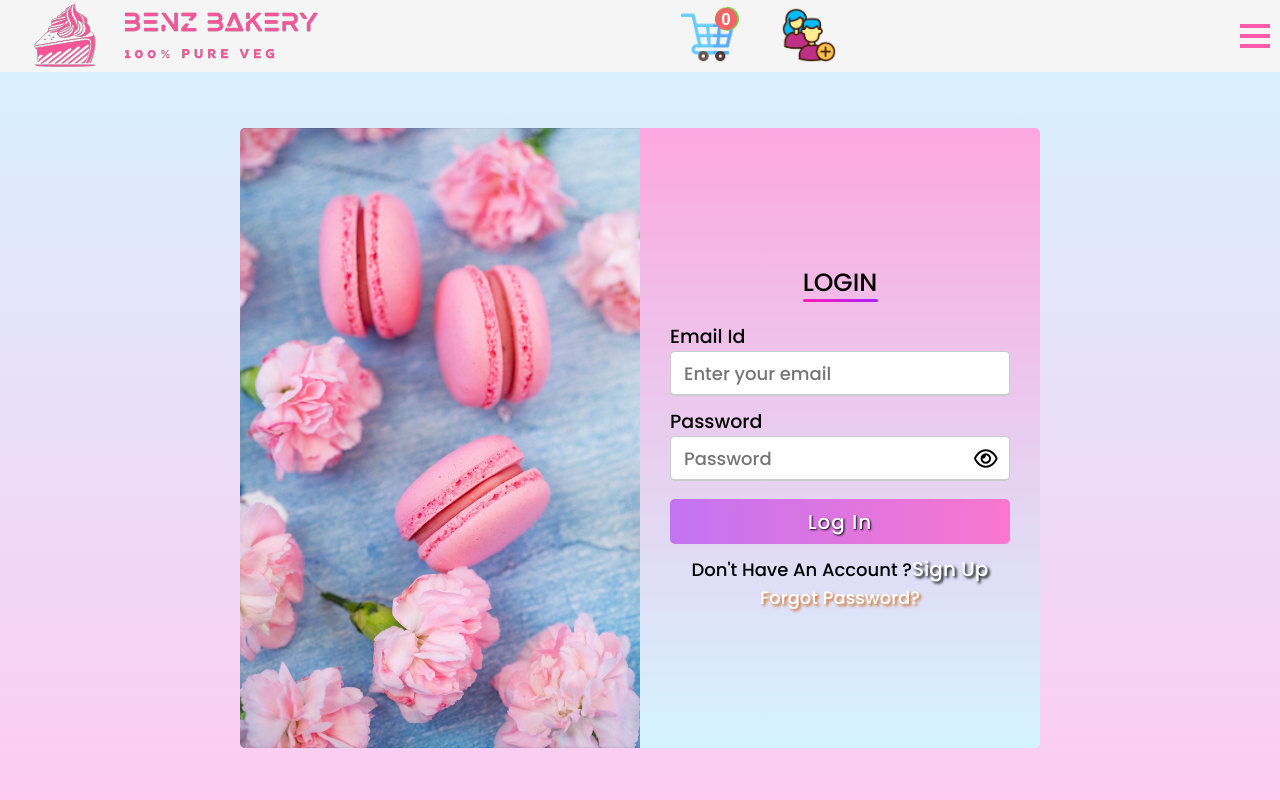
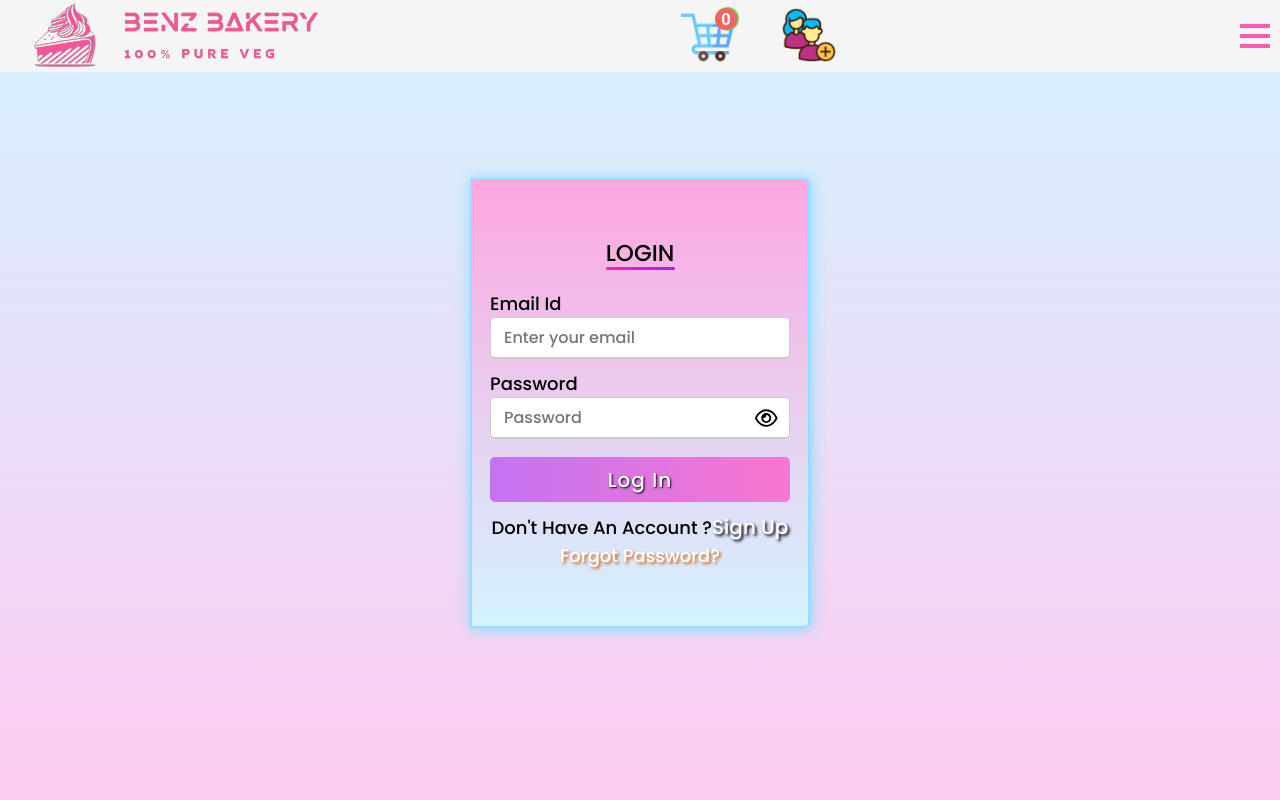
Before and after one commit to akashyadav2000/benzbakery-web-app, a React (Vite) app: page /benzbakery-web-app/Login in a window 1280 px wide. Shown: the top 800 px of the page. Built offline with nearby package versions, Linux system fonts and the light colour scheme; a web font is replaced by a local one.

Commit message:
flickring issue try 2

```diff
--- a/src/components/Login/Login.css
+++ b/src/components/Login/Login.css
@@ -6,34 +6,24 @@
   align-items: center;
   height: 100vh;
   /* width: 400px; */
-  padding-top: 75px;
+  padding-top: 5px;
   width: 100%;
   background: linear-gradient(to top, #fdcbf1, #d4f3ff);
   /*flex-wrap: wrap;*/
 }
 
 .login-image-container {
-  width: 400px;
-  height: 620px;
-  background-color: hotpink;
-  border-top-left-radius: 5px;
-  border-bottom-left-radius: 5px;
-  transition: all 0.5s ease-in-out;
-}
-
-.login-image-container img {
-  height: 100%;
-  width: 100%;
-  object-fit: cover;
-  border-top-left-radius: 5px;
-  border-bottom-left-radius: 5px;
+  display: none;
 }
 
 .login-form-container {
   display: flex;
   align-items: center;
-  width: 400px;
-  height: 620px;
+  justify-content: center;
+  width: 340px;
+  height: 450px;
+  border: 2px solid #92e0ff;
+  box-shadow: 1px 1px 15px #7fdbff;
   background: linear-gradient(to bottom, #fda7df, #d4f3ff);
   padding: 25px 30px;
   border-top-right-radius: 5px;
@@ -45,7 +35,7 @@
   font-family: "Poppins", sans-serif;
   /* margin-top: 115px; */
   margin-bottom: 20px;
-  font-size: 25px;
+  font-size: 23px;
   font-weight: 500;
   text-align: center;
   position: relative;
@@ -58,7 +48,7 @@
   /* left: 0; */
   bottom: 0;
   height: 3px;
-  width: 75px;
+  width: 69.3px;
   border-radius: 5px;
   background: linear-gradient(to right, #ff1db4, #ac1dff);
 }
@@ -70,17 +60,17 @@
 .login-details {
   font-family: "Poppins", sans-serif;
   font-weight: 500;
-  font-size: 19px;
+  font-size: 18px;
   margin-bottom: 3px;
   cursor: default;
 }
 
 .login-text-box {
   font-family: "Poppins", sans-serif;
-  height: 45px;
-  width: 340px;
+  height: 42px;
+  width: 300px;
   outline: none;
-  font-size: 18px;
+  font-size: 16px;
   border-radius: 5px;
   padding-inline: 13px;
   border: 1px solid #ccc;
@@ -92,20 +82,20 @@
 }
 
 .login-text-box:focus-visible {
-  transform: scale(105%);
+  transform: scale(103%);
   border-color: #9b59b6;
 }
 .login-pass-box {
-  padding-right: 12.7%;
+  padding-right: 13.6%;
 }
 
 .login-password-eye {
   position: absolute;
   display: flex;
-  margin-top: -54px;
-  margin-left: 304px;
+  margin-top: -52px;
+  margin-left: 265px;
   cursor: pointer;
-  font-size: 21px;
+  font-size: 20px;
 }
 
 .login-error-messages {
@@ -135,7 +125,7 @@
 }
 
 .login-btn:hover {
-  transform: scale(105%);
+  transform: scale(103%);
   text-shadow: 1px 1px 2px rgb(255, 255, 255);
   background: linear-gradient(to right, #ff1db4, #ac1dff);
   color: #000000;
@@ -199,53 +189,6 @@
 }
 
 @media only screen and (max-width: 460px) {
-  .login-image-container {
-    display: none;
-  }
-  .login-form-container {
-    border: 2px solid #92e0ff;
-    box-shadow: 1px 1px 15px #7fdbff;
-    display: flex;
-    justify-content: center;
-    width: 340px;
-    height: 450px;
-    padding-top: 20px;
-  }
-
-  .login-container {
-    padding-top: 5px;
-  }
-
-  .login-title {
-    font-size: 23px;
-  }
-
-  .login-title:before {
-    width: 69.3px;
-  }
-
-  .login-text-box {
-    width: 300px;
-    font-size: 16px;
-    height: 42px;
-  }
-
-  .login-text-box:focus-visible {
-    transform: scale(103%);
-  }
-
-  .login-details {
-    font-size: 18px;
-  }
-
-  .login-btn:hover {
-    transform: scale(103%);
-  }
-
-  .login-pass-box {
-    padding-right: 13.6%;
-  }
-
   .login-password-eye {
     margin-left: 265px;
     margin-top: -52px;
```
